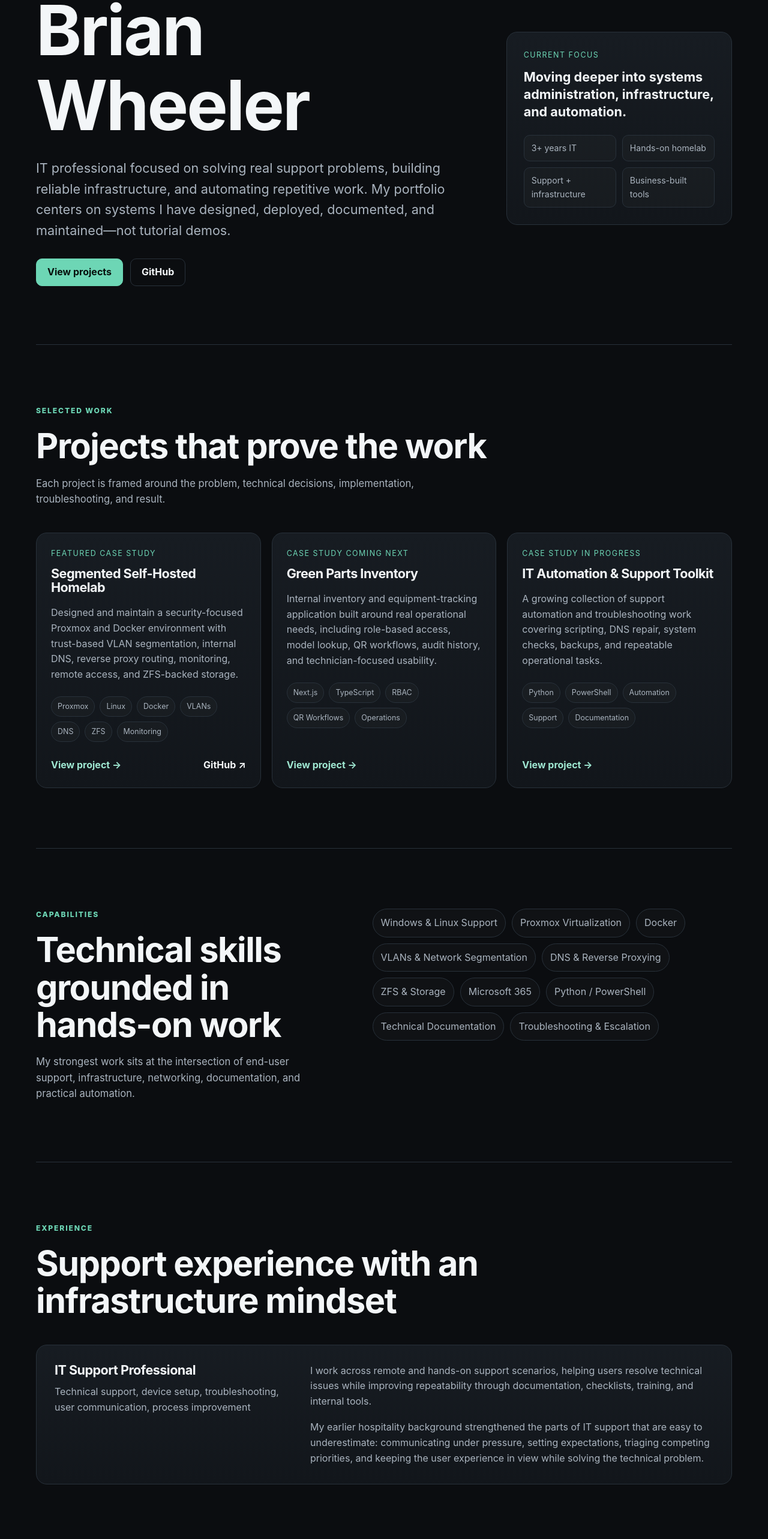
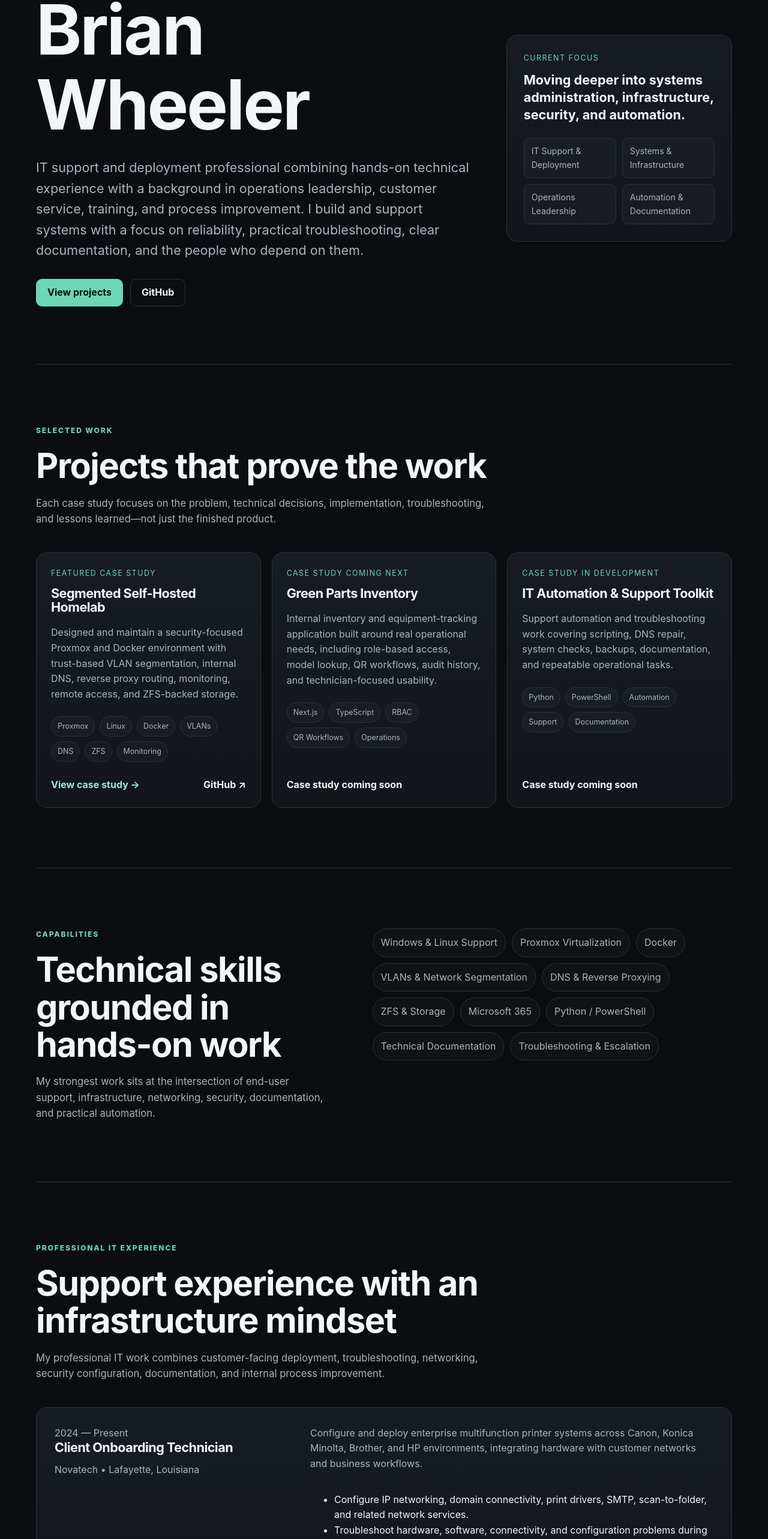
Before and after one commit to Wheelbc-Virtura/portfolio, a Next.js app: page / in a window 1280 px wide. Shown: the part 230-2796 px from the top of the page at 60% size. Built offline with nearby package versions, Linux system fonts and the light colour scheme.

Commit message:
changes to homepage

```diff
--- a/app/page.tsx
+++ b/app/page.tsx
@@ -11,6 +11,16 @@ const skills = [
   "Troubleshooting & Escalation",
 ];
 
+const certifications = [
+  "ISC2 SSCP",
+  "CompTIA Security+ ce",
+  "CompTIA Network+ ce",
+  "CompTIA A+ ce",
+  "CompTIA Project+ ce",
+  "CompTIA IT Operations Specialist",
+  "CompTIA Secure Infrastructure Specialist",
+];
+
 const projects = [
   {
     title: "Segmented Self-Hosted Homelab",
@@ -20,24 +30,27 @@ const projects = [
     href: "/projects/homelab",
     github: "https://github.com/Wheelbc-Virtura/homelab",
     status: "Featured case study",
+    available: true,
   },
   {
     title: "Green Parts Inventory",
     description:
       "Internal inventory and equipment-tracking application built around real operational needs, including role-based access, model lookup, QR workflows, audit history, and technician-focused usability.",
     tags: ["Next.js", "TypeScript", "RBAC", "QR Workflows", "Operations"],
-    href: "#contact",
+    href: "",
     github: "",
     status: "Case study coming next",
+    available: false,
   },
   {
     title: "IT Automation & Support Toolkit",
     description:
-      "A growing collection of support automation and troubleshooting work covering scripting, DNS repair, system checks, backups, and repeatable operational tasks.",
+      "Support automation and troubleshooting work covering scripting, DNS repair, system checks, backups, documentation, and repeatable operational tasks.",
     tags: ["Python", "PowerShell", "Automation", "Support", "Documentation"],
-    href: "#contact",
+    href: "",
     github: "",
-    status: "Case study in progress",
+    status: "Case study in development",
+    available: false,
   },
 ];
 
@@ -45,37 +58,64 @@ export default function Home() {
   return (
     <main>
       <header className="site-header shell">
-        <a className="brand" href="#top">BW</a>
+        <a className="brand" href="#top">
+          BW
+        </a>
+
         <nav aria-label="Primary navigation">
           <a href="#projects">Projects</a>
           <a href="#skills">Skills</a>
           <a href="#experience">Experience</a>
+          <a href="#credentials">Credentials</a>
           <a href="#contact">Contact</a>
         </nav>
       </header>
 
       <section id="top" className="hero shell">
         <div className="hero-copy">
-          <p className="eyebrow">IT Support • Systems • Infrastructure • Automation</p>
+          <p className="eyebrow">
+            IT Support • Systems • Infrastructure • Automation
+          </p>
+
           <h1>Brian Wheeler</h1>
+
           <p className="lede">
-            IT professional focused on solving real support problems, building reliable infrastructure,
-            and automating repetitive work. My portfolio centers on systems I have designed, deployed,
-            documented, and maintained—not tutorial demos.
+            IT support and deployment professional combining hands-on technical
+            experience with a background in operations leadership, customer
+            service, training, and process improvement. I build and support
+            systems with a focus on reliability, practical troubleshooting,
+            clear documentation, and the people who depend on them.
           </p>
+
           <div className="actions">
-            <a className="button primary" href="#projects">View projects</a>
-            <a className="button secondary" href="https://github.com/Wheelbc-Virtura" target="_blank" rel="noreferrer">GitHub</a>
+            <a className="button primary" href="#projects">
+              View projects
+            </a>
+
+            <a
+              className="button secondary"
+              href="https://github.com/Wheelbc-Virtura"
+              target="_blank"
+              rel="noreferrer"
+            >
+              GitHub
+            </a>
           </div>
         </div>
+
         <aside className="hero-panel" aria-label="Focus areas">
           <p className="panel-label">Current focus</p>
-          <strong>Moving deeper into systems administration, infrastructure, and automation.</strong>
+
+          <strong>
+            Moving deeper into systems administration, infrastructure, security,
+            and automation.
+          </strong>
+
           <div className="mini-grid">
-            <span>3+ years IT</span>
-            <span>Hands-on homelab</span>
-            <span>Support + infrastructure</span>
-            <span>Business-built tools</span>
+            <span>IT Support & Deployment</span>
+            <span>Systems & Infrastructure</span>
+            <span>Operations Leadership</span>
+            <span>Automation & Documentation</span>
           </div>
         </aside>
       </section>
@@ -84,22 +124,45 @@ export default function Home() {
         <div className="section-heading">
           <p className="eyebrow">Selected work</p>
           <h2>Projects that prove the work</h2>
-          <p>Each project is framed around the problem, technical decisions, implementation, troubleshooting, and result.</p>
+          <p>
+            Each case study focuses on the problem, technical decisions,
+            implementation, troubleshooting, and lessons learned—not just the
+            finished product.
+          </p>
         </div>
+
         <div className="project-grid">
           {projects.map((project) => (
             <article className="project-card" key={project.title}>
               <div className="card-topline">
                 <span>{project.status}</span>
               </div>
+
               <h3>{project.title}</h3>
               <p>{project.description}</p>
+
               <div className="tags">
-                {project.tags.map((tag) => <span key={tag}>{tag}</span>)}
+                {project.tags.map((tag) => (
+                  <span key={tag}>{tag}</span>
+                ))}
               </div>
+
               <div className="card-links">
-                <a href={project.href}>View project →</a>
-                {project.github && <a href={project.github} target="_blank" rel="noreferrer">GitHub ↗</a>}
+                {project.available ? (
+                  <a href={project.href}>View case study →</a>
+                ) : (
+                  <span className="coming-soon">Case study coming soon</span>
+                )}
+
+                {project.github && (
+                  <a
+                    href={project.github}
+                    target="_blank"
+                    rel="noreferrer"
+                  >
+                    GitHub ↗
+                  </a>
+                )}
               </div>
             </article>
           ))}
@@ -110,36 +173,184 @@ export default function Home() {
         <div className="section-heading compact">
           <p className="eyebrow">Capabilities</p>
           <h2>Technical skills grounded in hands-on work</h2>
+
           <p>
-            My strongest work sits at the intersection of end-user support, infrastructure, networking,
-            documentation, and practical automation.
+            My strongest work sits at the intersection of end-user support,
+            infrastructure, networking, security, documentation, and practical
+            automation.
           </p>
         </div>
+
         <div className="skill-list">
-          {skills.map((skill) => <span key={skill}>{skill}</span>)}
+          {skills.map((skill) => (
+            <span key={skill}>{skill}</span>
+          ))}
         </div>
       </section>
 
       <section id="experience" className="section shell">
         <div className="section-heading">
-          <p className="eyebrow">Experience</p>
+          <p className="eyebrow">Professional IT Experience</p>
           <h2>Support experience with an infrastructure mindset</h2>
+
+          <p>
+            My professional IT work combines customer-facing deployment,
+            troubleshooting, networking, security configuration, documentation,
+            and internal process improvement.
+          </p>
         </div>
-        <div className="experience-card">
-          <div>
-            <h3>IT Support Professional</h3>
-            <p className="muted">Technical support, device setup, troubleshooting, user communication, process improvement</p>
+
+        <div className="timeline">
+          <article className="experience-card detailed">
+            <div>
+              <p className="role-date">2024 — Present</p>
+              <h3>Client Onboarding Technician</h3>
+              <p className="muted">Novatech • Lafayette, Louisiana</p>
+            </div>
+
+            <div className="experience-copy">
+              <p>
+                Configure and deploy enterprise multifunction printer systems
+                across Canon, Konica Minolta, Brother, and HP environments,
+                integrating hardware with customer networks and business
+                workflows.
+              </p>
+
+              <ul className="experience-list">
+                <li>
+                  Configure IP networking, domain connectivity, print drivers,
+                  SMTP, scan-to-folder, and related network services.
+                </li>
+                <li>
+                  Troubleshoot hardware, software, connectivity, and
+                  configuration problems during build, delivery, remote
+                  support, and onsite deployment.
+                </li>
+                <li>
+                  Apply device hardening and security policies to support
+                  secure customer environments.
+                </li>
+                <li>
+                  Manage multiple concurrent deployments while maintaining
+                  documentation quality and customer requirements.
+                </li>
+                <li>
+                  Train end users on device operation, scanning workflows, and
+                  basic troubleshooting.
+                </li>
+              </ul>
+            </div>
+          </article>
+
+          <article className="experience-card detailed">
+            <div>
+              <p className="role-date">2023 — 2024</p>
+              <h3>IT Intern</h3>
+              <p className="muted">
+                Pharma-Safe Industrial Services • Lafayette, Louisiana
+              </p>
+            </div>
+
+            <div className="experience-copy">
+              <p>
+                Supported internal IT operations across user support,
+                troubleshooting, asset management, documentation, and software
+                testing.
+              </p>
+
+              <ul className="experience-list">
+                <li>
+                  Maintained IT asset records to improve hardware and software
+                  visibility and accountability.
+                </li>
+                <li>
+                  Documented recurring issues and support procedures to improve
+                  consistency and knowledge transfer.
+                </li>
+                <li>
+                  Identified repeat support problems and helped organize
+                  information for process improvement.
+                </li>
+                <li>
+                  Tested internal software changes and communicated user
+                  feedback and usability issues.
+                </li>
+              </ul>
+            </div>
+          </article>
+        </div>
+      </section>
+
+      <section className="section shell operations-section">
+        <div className="section-heading compact">
+          <p className="eyebrow">Operations Background</p>
+
+          <h2>Technical experience built on years of real-world operations</h2>
+        </div>
+
+        <div className="operations-copy">
+          <p>
+            Before transitioning into IT, I built extensive experience across
+            hospitality, food service, retail, maintenance, and operational
+            leadership. I grew up around my family's motel and restaurant
+            businesses, gaining early exposure to housekeeping, maintenance,
+            remodeling, accounting, customer service, and day-to-day business
+            operations.
+          </p>
+
+          <p>
+            My later work progressed from frontline restaurant and retail roles
+            into shift leadership, dining room and kitchen management, food and
+            beverage operations management in Yellowstone National Park, and
+            several years as a chef supporting a West Texas workforce camp.
+          </p>
+
+          <p>
+            That background still shapes how I approach IT: technical systems
+            exist to support an operation. Problems have to be solved under
+            pressure, priorities have to be triaged, documentation has to be
+            usable, and users need clear communication while the technical work
+            gets done.
+          </p>
+        </div>
+      </section>
+
+      <section id="credentials" className="section shell credentials-section">
+        <div>
+          <div className="section-heading compact">
+            <p className="eyebrow">Certifications</p>
+            <h2>Validated foundations with continued growth</h2>
           </div>
-          <div className="experience-copy">
+
+          <div className="credential-list">
+            {certifications.map((certification) => (
+              <span key={certification}>{certification}</span>
+            ))}
+          </div>
+
+          <div className="future-credentials">
+            <p className="panel-label">Planned / In Progress</p>
             <p>
-              I work across remote and hands-on support scenarios, helping users resolve technical issues while improving
-              repeatability through documentation, checklists, training, and internal tools.
+              Continuing advanced security coursework with CCSP, CySA+, and
+              PenTest+ targeted as part of ongoing professional and degree
+              development.
             </p>
-            <p>
-              My earlier hospitality background strengthened the parts of IT support that are easy to underestimate:
-              communicating under pressure, setting expectations, triaging competing priorities, and keeping the user experience
-              in view while solving the technical problem.
-            </p>
+          </div>
+        </div>
+
+        <div className="education-card">
+          <p className="eyebrow">Education</p>
+
+          <div className="education-entry">
+            <h3>Western Governors University</h3>
+            <p>B.S. Cybersecurity & Information Assurance</p>
+            <span>In progress • Expected 2027</span>
+          </div>
+
+          <div className="education-entry">
+            <h3>South Louisiana Community College</h3>
+            <p>Associate of Science in Information Technology</p>
+            <span>2024 • GPA 3.65</span>
           </div>
         </div>
       </section>
@@ -147,15 +358,49 @@ export default function Home() {
       <section id="contact" className="section shell contact-section">
         <div>
           <p className="eyebrow">Contact</p>
-          <h2>Open to the next step in IT.</h2>
+
+          <h2>Ready for the next step in IT.</h2>
+
           <p>
-            I am targeting opportunities in desktop support, systems administration, infrastructure,
-            Microsoft 365 support, NOC/support engineering, and automation-focused IT roles.
+            I am targeting opportunities in systems administration,
+            infrastructure support, desktop support, Microsoft 365, NOC/support
+            engineering, and security-minded IT operations where I can continue
+            growing beyond frontline support.
           </p>
         </div>
+
         <div className="contact-links">
-          <a className="button primary" href="https://github.com/Wheelbc-Virtura" target="_blank" rel="noreferrer">View GitHub</a>
-          <a className="button secondary" href="mailto:brian.wheeler03@yahoo.com">Email me</a>
+          <a
+            className="button primary"
+            href="https://github.com/Wheelbc-Virtura"
+            target="_blank"
+            rel="noreferrer"
+          >
+            View GitHub
+          </a>
+
+          {/*
+            Add your resume PDF to:
+            public/Brian-Wheeler-Resume.pdf
+
+            Then uncomment this button:
+
+            <a
+              className="button secondary"
+              href="/Brian-Wheeler-Resume.pdf"
+              target="_blank"
+              rel="noreferrer"
+            >
+              Download résumé
+            </a>
+          */}
+
+          <a
+            className="button secondary"
+            href="mailto:brian.wheeler03@yahoo.com"
+          >
+            Email me
+          </a>
         </div>
       </section>
 
```
